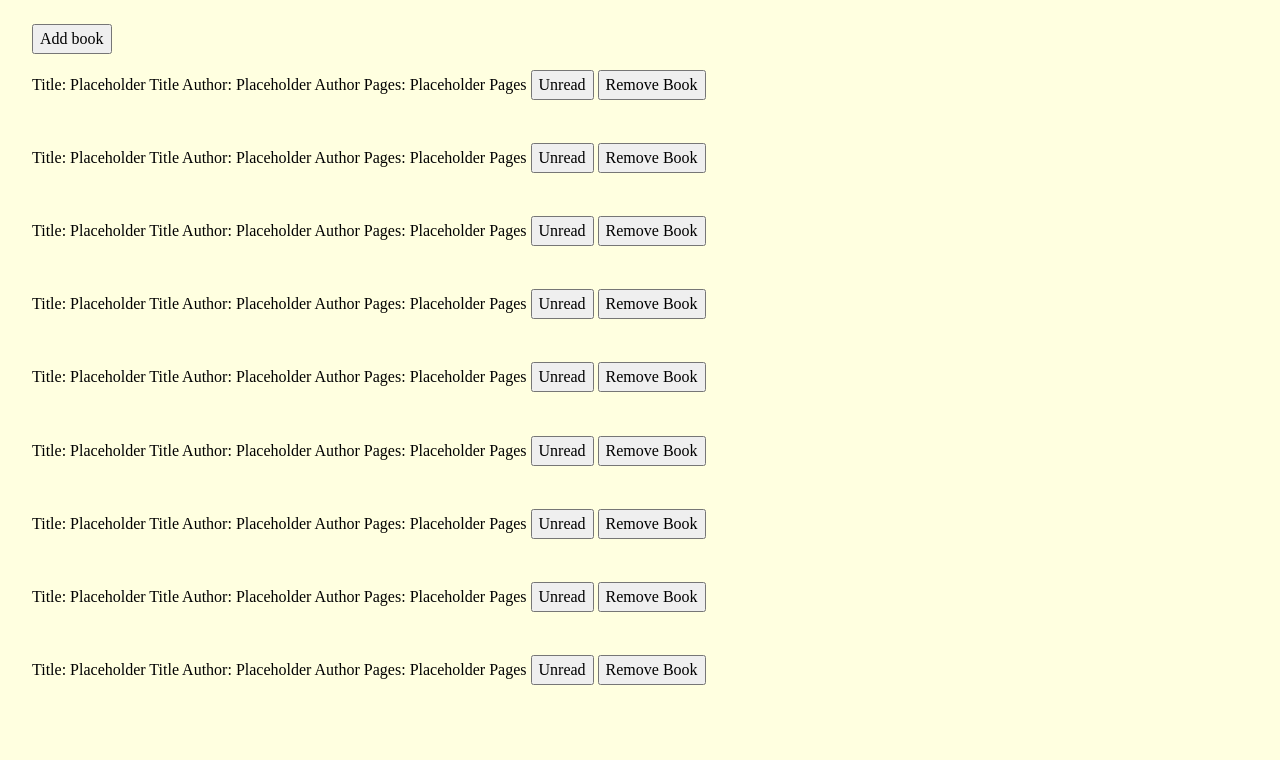
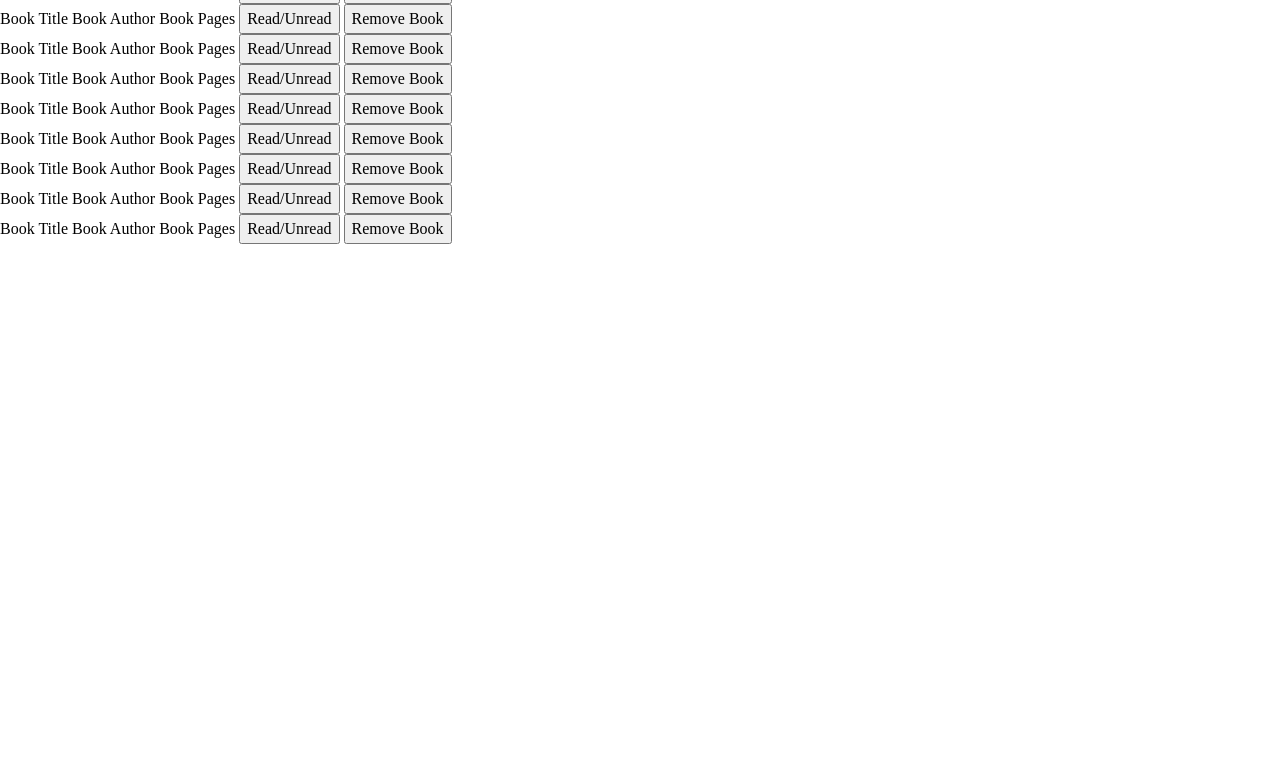
Before and after one commit to Krovannox/project-library, a plain HTML site: page index.html in a window 1280 px wide. Shown: the part 104-864 px from the top of the page. After the commit the page ends 800 px from the top, so only its background shows below. Drawn offline with Linux system fonts and the light colour scheme.

Commit message:
Rework HMTL placeholder structure

```diff
--- a/index.html
+++ b/index.html
@@ -8,7 +8,6 @@
     <script src="script.js" defer></script>
 </head>
 <body>
-
     <div class="main-container">
 
         <header class="header">
@@ -16,106 +15,75 @@
         </header>
 
         <main class="main">
+            <button class="btn-add-book">+ Add Book</button>
 
-            <div class="library-options">
-                <button>Add book</button>
-            </div>
-
-            <div class="library-cards">
+            <div class="books-container">
                 <div class="book-card">
-                    <span class="label-title">Title:</span>
-                    <span class="book-title">Placeholder Title</span>
-                    <span class="label-author">Author:</span>
-                    <span class="book-author">Placeholder Author</span>
-                    <span class="label-pages">Pages:</span>
-                    <span class="book-pages">Placeholder Pages</span>
-                    <button class="btn-change-read-status">Unread</button>
-                    <button class="btn-remove-book">Remove Book</button>
+                    <span class="book-title">Book Title</span>
+                    <span class="book-author">Book Author</span>
+                    <span class="book-pages">Book Pages</span>
+                    <button class="btn-read-status">Read/Unread</button>
+                    <button class="remove-book">Remove Book</button>
                 </div>
                 <div class="book-card">
-                    <span class="label-title">Title:</span>
-                    <span class="book-title">Placeholder Title</span>
-                    <span class="label-author">Author:</span>
-                    <span class="book-author">Placeholder Author</span>
-                    <span class="label-pages">Pages:</span>
-                    <span class="book-pages">Placeholder Pages</span>
-                    <button class="btn-change-read-status">Unread</button>
-                    <button class="btn-remove-book">Remove Book</button>
+                    <span class="book-title">Book Title</span>
+                    <span class="book-author">Book Author</span>
+                    <span class="book-pages">Book Pages</span>
+                    <button class="btn-read-status">Read/Unread</button>
+                    <button class="remove-book">Remove Book</button>
                 </div>
                 <div class="book-card">
-                    <span class="label-title">Title:</span>
-                    <span class="book-title">Placeholder Title</span>
-                    <span class="label-author">Author:</span>
-                    <span class="book-author">Placeholder Author</span>
-                    <span class="label-pages">Pages:</span>
-                    <span class="book-pages">Placeholder Pages</span>
-                    <button class="btn-change-read-status">Unread</button>
-                    <button class="btn-remove-book">Remove Book</button>
+                    <span class="book-title">Book Title</span>
+                    <span class="book-author">Book Author</span>
+                    <span class="book-pages">Book Pages</span>
+                    <button class="btn-read-status">Read/Unread</button>
+                    <button class="remove-book">Remove Book</button>
                 </div>
                 <div class="book-card">
-                    <span class="label-title">Title:</span>
-                    <span class="book-title">Placeholder Title</span>
-                    <span class="label-author">Author:</span>
-                    <span class="book-author">Placeholder Author</span>
-                    <span class="label-pages">Pages:</span>
-                    <span class="book-pages">Placeholder Pages</span>
-                    <button class="btn-change-read-status">Unread</button>
-                    <button class="btn-remove-book">Remove Book</button>
+                    <span class="book-title">Book Title</span>
+                    <span class="book-author">Book Author</span>
+                    <span class="book-pages">Book Pages</span>
+                    <button class="btn-read-status">Read/Unread</button>
+                    <button class="remove-book">Remove Book</button>
                 </div>
                 <div class="book-card">
-                    <span class="label-title">Title:</span>
-                    <span class="book-title">Placeholder Title</span>
-                    <span class="label-author">Author:</span>
-                    <span class="book-author">Placeholder Author</span>
-                    <span class="label-pages">Pages:</span>
-                    <span class="book-pages">Placeholder Pages</span>
-                    <button class="btn-change-read-status">Unread</button>
-                    <button class="btn-remove-book">Remove Book</button>
+                    <span class="book-title">Book Title</span>
+                    <span class="book-author">Book Author</span>
+                    <span class="book-pages">Book Pages</span>
+                    <button class="btn-read-status">Read/Unread</button>
+                    <button class="remove-book">Remove Book</button>
                 </div>
                 <div class="book-card">
-                    <span class="label-title">Title:</span>
-                    <span class="book-title">Placeholder Title</span>
-                    <span class="label-author">Author:</span>
-                    <span class="book-author">Placeholder Author</span>
-                    <span class="label-pages">Pages:</span>
-                    <span class="book-pages">Placeholder Pages</span>
-                    <button class="btn-change-read-status">Unread</button>
-                    <button class="btn-remove-book">Remove Book</button>
+                    <span class="book-title">Book Title</span>
+                    <span class="book-author">Book Author</span>
+                    <span class="book-pages">Book Pages</span>
+                    <button class="btn-read-status">Read/Unread</button>
+                    <button class="remove-book">Remove Book</button>
                 </div>
                 <div class="book-card">
-                    <span class="label-title">Title:</span>
-                    <span class="book-title">Placeholder Title</span>
-                    <span class="label-author">Author:</span>
-                    <span class="book-author">Placeholder Author</span>
-                    <span class="label-pages">Pages:</span>
-                    <span class="book-pages">Placeholder Pages</span>
-                    <button class="btn-change-read-status">Unread</button>
-                    <button class="btn-remove-book">Remove Book</button>
+                    <span class="book-title">Book Title</span>
+                    <span class="book-author">Book Author</span>
+                    <span class="book-pages">Book Pages</span>
+                    <button class="btn-read-status">Read/Unread</button>
+                    <button class="remove-book">Remove Book</button>
                 </div>
                 <div class="book-card">
-                    <span class="label-title">Title:</span>
-                    <span class="book-title">Placeholder Title</span>
-                    <span class="label-author">Author:</span>
-                    <span class="book-author">Placeholder Author</span>
-                    <span class="label-pages">Pages:</span>
-                    <span class="book-pages">Placeholder Pages</span>
-                    <button class="btn-change-read-status">Unread</button>
-                    <button class="btn-remove-book">Remove Book</button>
+                    <span class="book-title">Book Title</span>
+                    <span class="book-author">Book Author</span>
+                    <span class="book-pages">Book Pages</span>
+                    <button class="btn-read-status">Read/Unread</button>
+                    <button class="remove-book">Remove Book</button>
                 </div>
                 <div class="book-card">
-                    <span class="label-title">Title:</span>
-                    <span class="book-title">Placeholder Title</span>
-                    <span class="label-author">Author:</span>
-                    <span class="book-author">Placeholder Author</span>
-                    <span class="label-pages">Pages:</span>
-                    <span class="book-pages">Placeholder Pages</span>
-                    <button class="btn-change-read-status">Unread</button>
-                    <button class="btn-remove-book">Remove Book</button>
+                    <span class="book-title">Book Title</span>
+                    <span class="book-author">Book Author</span>
+                    <span class="book-pages">Book Pages</span>
+                    <button class="btn-read-status">Read/Unread</button>
+                    <button class="remove-book">Remove Book</button>
                 </div>
             </div>
+        </main>
 
-        </main>
     </div>
-
 </body>
 </html>
--- a/styles.css
+++ b/styles.css
@@ -53,36 +53,3 @@ h1, h2, h3, h4, h5, h6 {
 /****************/
 /* PAGE STYLING */
 /****************/
-
-.main-container {
-  min-height: 100vh;
-
-  display: grid;
-  grid-template-rows: 1fr 8fr;
-}
-
-.header {
-  background-color: wheat;
-
-  display: flex;
-  justify-content: center;
-  align-items: center;
-}
-
-.header-title {
-  font-size: 4rem;
-}
-
-.main {
-  background-color: lightyellow;
-  padding: 2rem;
-
-  display: grid;
-  grid-template-rows: min-content 1fr;
-  gap: 1rem;
-}
-
-.library-cards {
-  display: grid;
-  grid-template-columns: repeat(auto-fill minmax(300px, 1fr));
-}
```
